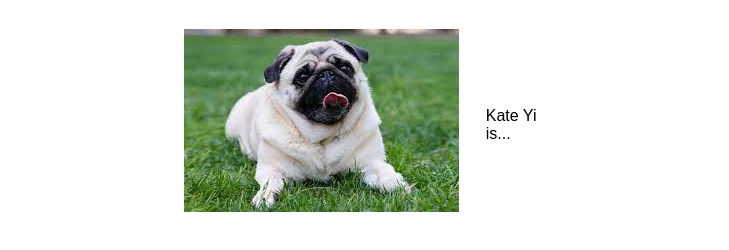
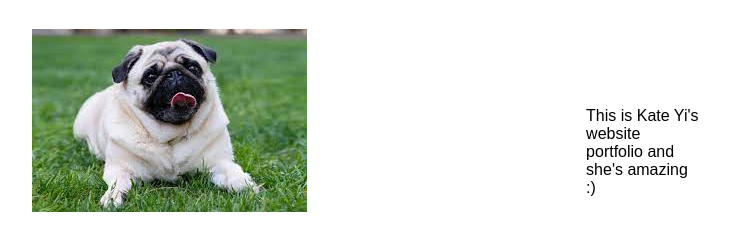
Before and after one commit to Kate-Yi/Kate-Yi.github.io, a plain HTML site: page index.html in a window 1280 px wide. Shown: the part 192-442 px from the top of the page, without its empty margins (278-1007 px from the left). Drawn offline with Linux system fonts and the light colour scheme.

Commit message:
Update index.html

```diff
--- a/index.html
+++ b/index.html
@@ -16,7 +16,7 @@
 
 <h1>Welcome!</h1>
 <div class="columni">
-<p>Kate Yi is...</p>
+<p>This is Kate Yi's website portfolio and she's amazing :)</p>
 </div>
 <div class="picl">
 <img src="images/woof.jpeg" alt="">
```
